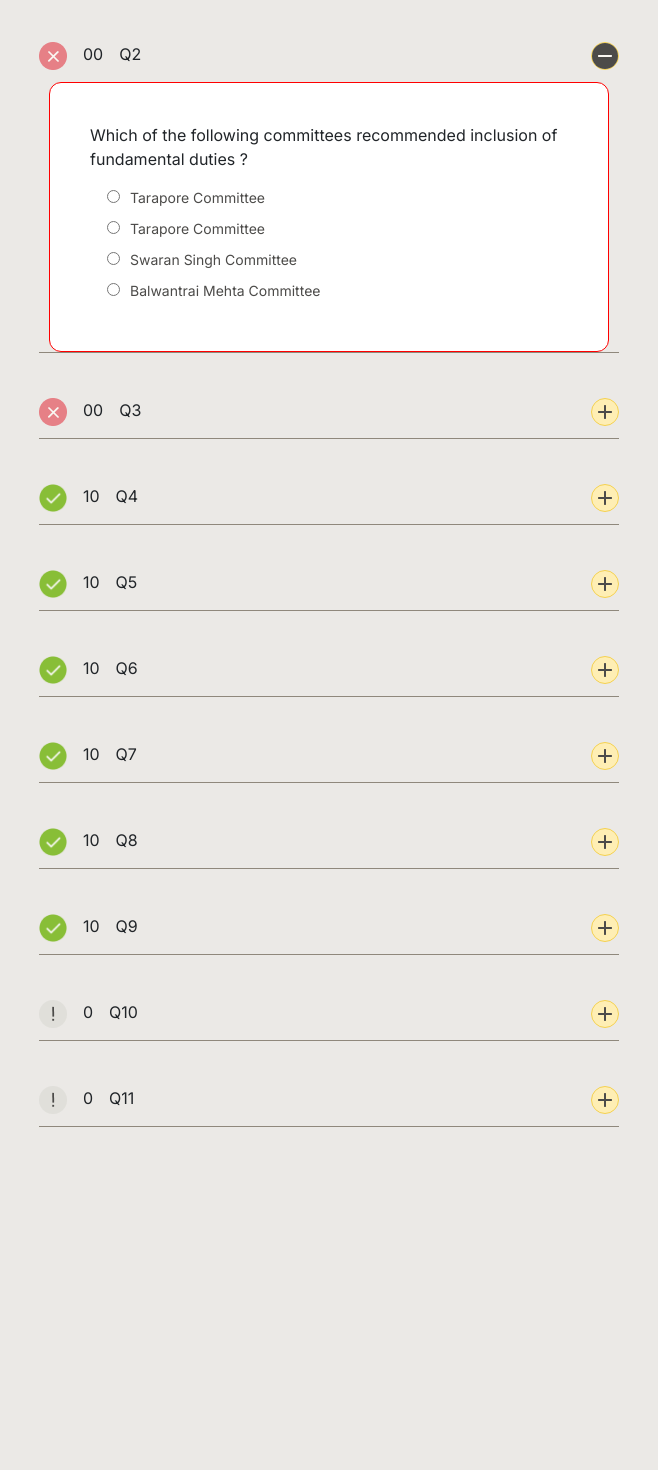
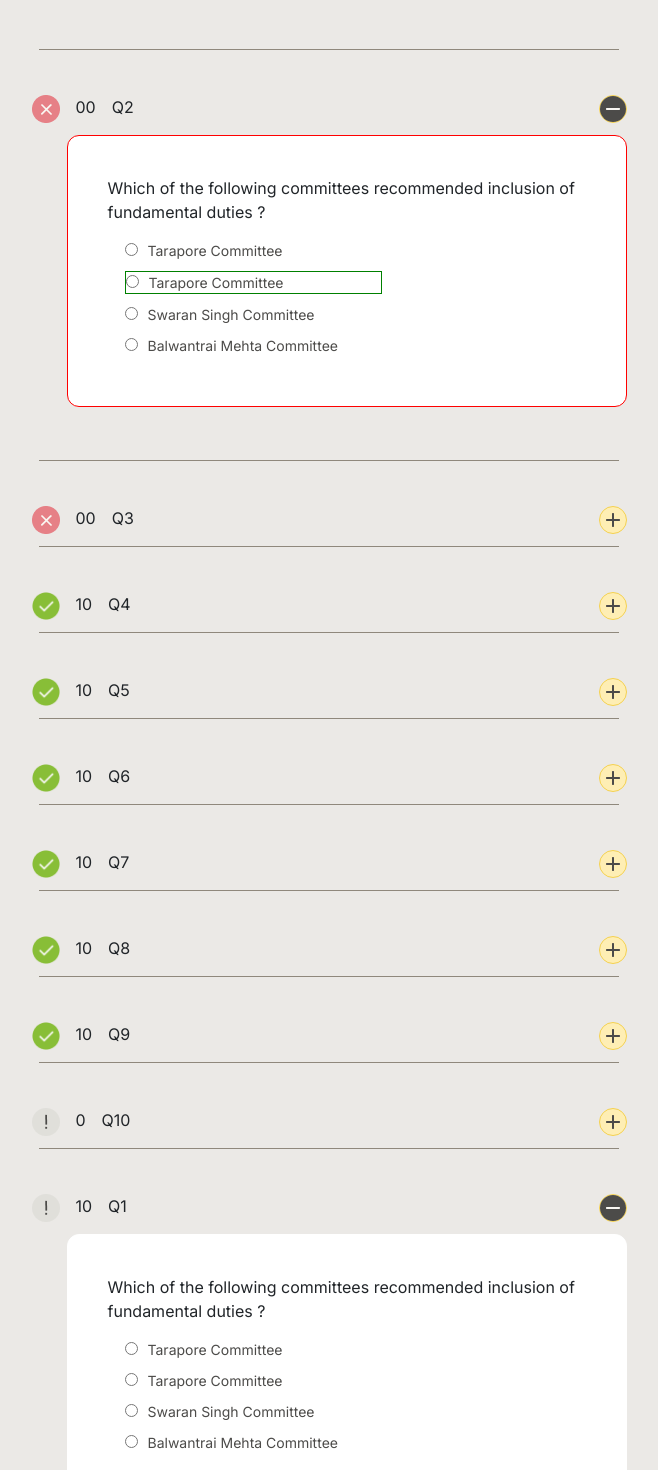
Before and after one commit to Swarnalata-Rana/assessment_platform, a Next.js app: page /score in a window 1280 px wide. Shown: the part 820-2290 px from the top of the page, without its empty margins (311-969 px from the left). Built offline with nearby package versions, Linux system fonts and the light colour scheme; a web font is replaced by a local one.

Commit message:
2ndPageHeader

```diff
--- a/app/assessment/PaginationPage.js
+++ b/app/assessment/PaginationPage.js
@@ -8,7 +8,9 @@ const PaginationPage = () => {
             <div className='mainDivPagination'>
                 <div className='paginationMain'>
                     <div className="pagination">
-                            <a href="#" className="prev"><ArrowBackIosIcon /></a>
+                        <a href="#" className="prev">
+                            <div className='prevArrow'><ArrowBackIosIcon /></div>
+                        </a>
                         <a href="#">1</a>
                         <a href="#">2</a>
                         <a href="#">3</a>
@@ -19,7 +21,6 @@ const PaginationPage = () => {
                         <a href="#">8</a>
                         <a href="#" className="next"><ArrowForwardIosIcon /></a>
                     </div>
-
                 </div>
             </div>
         </>
--- a/app/assessment/page.js
+++ b/app/assessment/page.js
@@ -10,14 +10,14 @@ const page = () => {
     return (
         <>
             <div className='mainPage'>
-                <div className='paginationAssesmentComponet'>
+                <div className='paginationAssesmentHeaderComponet '>
                     <div className='paginationAssesmentComponet1'>
                         <div className='assessmentComponent'>
                             <AssessmentHeader />
                         </div>
-                        {/* <div className='paginationComponent'> */}
+                        <div className='paginationComponent'>
                             <PaginationPage />
-                        {/* </div> */}
+                        </div>
                     </div>
                     <Submit />
                 </div>
--- a/app/globals.css
+++ b/app/globals.css
@@ -67,7 +67,6 @@
     font-weight: 700;
     width: 471px;
     line-height: 100px;
-
 }
 
 .paragrap {
@@ -76,7 +75,6 @@
     font-size: 14px;
     font-weight: 400;
     margin-top: -30px;
-
 }
 
 .maindivUi {
@@ -189,11 +187,10 @@
         margin: auto;
     } */
 
-/* header */
+    /* header */
 
     .headerDiv {
         width: 100%;
-        max-width: 360px;
         margin: auto;
     }
 
@@ -247,13 +244,11 @@
         width: 280px;
         margin: auto;
         margin-right: 4px;
-
     }
 
     .ulTag li {
         font-size: 14px;
         line-height: 1.2;
-
     }
 
     .goodLuck {
--- a/app/score/Score.css
+++ b/app/score/Score.css
@@ -1,6 +1,10 @@
 @import url('https://fonts.googleapis.com/css2?family=Inter:ital,opsz,wght@0,14..32,100..900;1,14..32,100..900&display=swap');
 @import url('https://fonts.googleapis.com/css2?family=Inria+Sans:ital,wght@0,300;0,400;0,700;1,300;1,400;1,700&display=swap');
+@import url('https://fonts.googleapis.com/css2?family=Jost:ital,wght@0,100..900;1,100..900&display=swap');
 
+.main{
+    margin: auto;
+}
 .mainScoreDiv {
     background-color: #EBE9E6;
 }
@@ -82,10 +86,11 @@
 
 .scoreCurrectMaoinDiv {
     margin: auto;
-    width: 580px;
+    width: 595px;
     display: flex;
     justify-content: space-between;
     margin-top: 45px;
+
 }
 
 .right10PlusMainDiv {
@@ -122,7 +127,10 @@
     background: #8F887C;
     gap: 20px;
 }
-
+.mainLastPage{
+    width: 595px;
+    margin: auto;
+}
 .gapDiv2 {
     height: 395px;
 }
@@ -140,6 +148,7 @@
     border-radius: 12px;
     padding: 40px;
     border: 1px solid green;
+    margin-left: 35px;
 
 }
 
@@ -150,6 +159,7 @@
     border-radius: 12px;
     padding: 40px;
     border: 1px solid red;
+    margin-left: 35px;
 
 }
 
@@ -186,7 +196,9 @@
     margin: 10px 0;
     margin-left: 8px;
 }
-
+.gapAssessment {
+    height: 53px;
+}
 .options input[type="radio"] {
     margin-right: 10px;
 }
@@ -265,7 +277,10 @@
         margin: auto;
     }
 
-
+    .mainLastPage{
+        width: 320px;
+        margin: auto;
+    }
     .mainQuestionDiv {
         width: 100%;
         max-width: 320px;
--- a/app/score/page.js
+++ b/app/score/page.js
@@ -7,7 +7,7 @@ const page = () => {
             <div className=''>
                 <Header />
             </div>
-            <div className=''>
+            <div className='main'>
                 <div className='mainScoreDiv'>
                     <div className='gapDiv0'></div>
                     <div className='blackDivBox'>
@@ -34,6 +34,8 @@ const page = () => {
                     </div>
                     <div className='checkYourAns'>CHECK YOUR ANSWERS</div>
                     <div className='lineScore'></div>
+
+                    <div className='mainLastPage'>
                         <div className='scoreCurrectMaoinDiv'>
                             <div className='right10PlusMainDiv'>
                                 <img className='rightImg' src='Check.png' />
@@ -52,25 +54,28 @@ const page = () => {
                             <div className='optionsMainDiv'>
                                 <ul class="options">
                                     <li>
-                                    <input type="radio" id="paris" name="capital" value="paris" />
-                                    <label className='answer' for="paris">Tarapore Committee </label>
+                                        <input type="radio" />
+                                        <label for="paris">Tarapore Committee</label>
                                     </li>
                                     <li>
-                                    <input type="radio" id="london" name="capital" value="london" />
-                                    <label for="london">Tarapore Committee </label>
+                                        <input type="radio" />
+                                        <label >Tarapore Committee</label>
                                     </li>
                                     <li>
-                                    <input type="radio" id="rome" name="capital" value="rome" />
-                                    <label for="rome">Swaran Singh Committee </label>
+                                        <input type="radio" />
+                                        <label >Swaran Singh Committee</label>
                                     </li>
                                     <li>
-                                    <input type="radio" id="berlin" name="capital" value="berlin" />
-                                    <label for="berlin">Balwantrai Mehta Committee </label>
+                                        <input type="radio" />
+                                        <label >Balwantrai Mehta Committee</label>
                                     </li>
                                 </ul>
                             </div>
                         </div>
+                        <div className='gapAssessment'></div>
+                    </div>
 
+                    <div className='mainLastPage'>
                         <div className='lineScore1'></div>
                         <div className='scoreCurrectMaoinDiv'>
                             <div className='right10PlusMainDiv'>
@@ -90,23 +95,26 @@ const page = () => {
                             <div className='optionsMainDiv'>
                                 <ul class="options">
                                     <li>
-                                    <input type="radio" id="paris" name="capital" value="paris" />
-                                    <label className='answer' for="paris">Tarapore Committee </label>
+                                        <input type="radio" />
+                                        <label  >Tarapore Committee</label>
+                                    </li>
+                                    <li style={{border:'1px solid green',width:'257px'}}>
+                                        <input type="radio" />
+                                        <label >Tarapore Committee</label>
                                     </li>
                                     <li>
-                                    <input type="radio" id="london" name="capital" value="london" />
-                                    <label for="london">Tarapore Committee </label>
+                                        <input type="radio" />
+                                        <label >Swaran Singh Committee</label>
                                     </li>
                                     <li>
-                                    <input type="radio" id="rome" name="capital" value="rome" />
-                                    <label for="rome">Swaran Singh Committee </label>
-                                </li>
-                                <li>
-                                    <input type="radio" id="berlin" name="capital" value="berlin" />
-                                    <label for="berlin">Balwantrai Mehta Committee </label>
+                                        <input type="radio" />
+                                        <label >Balwantrai Mehta Committee</label>
                                     </li>
                                 </ul>
                             </div>
+                        </div>
+                        <div className='gapAssessment'></div>
+
                     </div>
                     <div className='lineScore1'></div>
                     <div className='scoreCurrectMaoinDiv'>
@@ -197,7 +205,7 @@ const page = () => {
                         </div>
                     </div>
                     <div className='lineScore1'></div>
-                    <div className='scoreCurrectMaoinDiv'>
+                    {/* <div className='scoreCurrectMaoinDiv'>
                         <div className='right10PlusMainDiv'>
                             <img className='rightImg' src='exclamation.png' />
                             <p>0</p>
@@ -207,7 +215,46 @@ const page = () => {
                             <img src='Plus.png' />
                         </div>
                     </div>
-                    <div className='lineScore1'></div>
+                    <div className='lineScore1'></div> */}
+                    <div className='mainLastPage' >
+                        <div className='scoreCurrectMaoinDiv'>
+                            <div className='right10PlusMainDiv'>
+                                <img className='rightImg' src='exclamation.png' />
+                                <p>10</p>
+                                <p>Q1</p>
+                            </div>
+                            <div href='modalform' className='plusImg'>
+                                <img src='whiteMinus.png' />
+                            </div>
+                        </div>
+
+                        <div className='mainQuestionDivWhiteBox' style={{border:'1px solid white'}}>
+                            <div className='questionDiv'>
+                                <p> Which of the following committees recommended inclusion of fundamental duties ?</p>
+                            </div>
+                            <div className='optionsMainDiv'>
+                                <ul class="options">
+                                    <li>
+                                        <input type="radio" />
+                                        <label for="paris">Tarapore Committee</label>
+                                    </li>
+                                    <li>
+                                        <input type="radio" />
+                                        <label >Tarapore Committee</label>
+                                    </li>
+                                    <li>
+                                        <input type="radio" />
+                                        <label >Swaran Singh Committee</label>
+                                    </li>
+                                    <li>
+                                        <input type="radio" />
+                                        <label >Balwantrai Mehta Committee</label>
+                                    </li>
+                                </ul>
+                            </div>
+                        </div>
+                        <div className='gapAssessment'></div>
+                    </div>
 
                     <div className='gapDiv2'></div>
                 </div>
```
Also changed, not shown: app/assessment/Assessment.css (+10 -8 lines), app/assessment/Question.js (+9 -9 lines). Lines whose indentation alone changed are shown as unchanged.
